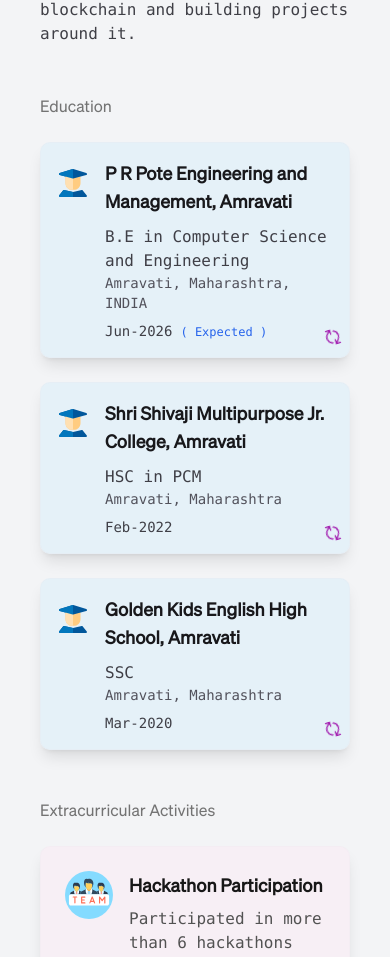
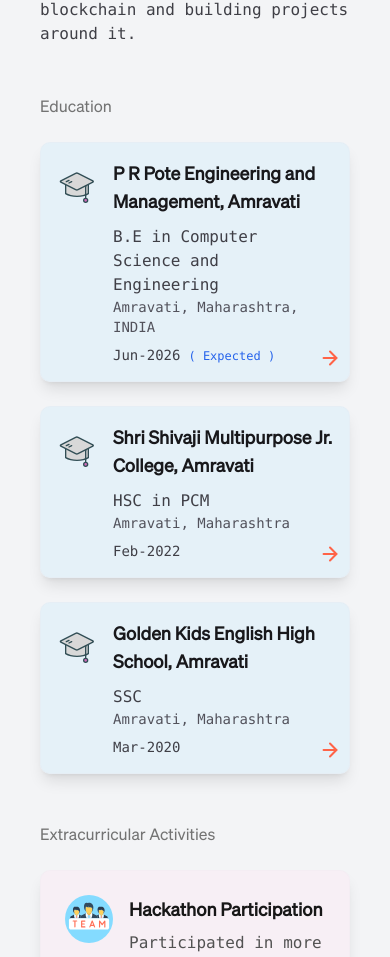
Before and after one commit to Sujal2308/portfolio01, a React (Vite) app: page / in a window 390 px wide. Shown: the part 2356-3313 px from the top of the page. Built offline with nearby package versions, Linux system fonts and the light colour scheme; a web font is replaced by a local one.

Commit message:
fix: update SVG logo and enhance education descriptions with icons for better clarity

```diff
--- a/src/App.tsx
+++ b/src/App.tsx
@@ -109,8 +109,8 @@ function App() {
                     className={
                       `flex items-center gap-2 px-3 py-1.5 text-sm font-medium rounded-full bg-white/5 dark:bg-black/10 border transition-colors duration-300 ` +
                       (isOrbitView
-                        ? 'border-blue-500 dark:border-blue-400 sm:hover:border-blue-400'
-                        : 'border-fuchsia-500 dark:border-fuchsia-400 sm:hover:border-fuchsia-400')
+                        ? "border-blue-500 dark:border-blue-400 sm:hover:border-blue-400"
+                        : "border-fuchsia-500 dark:border-fuchsia-400 sm:hover:border-fuchsia-400")
                     }
                   >
                     {isOrbitView ? (
--- a/src/features/education/Education.tsx
+++ b/src/features/education/Education.tsx
@@ -23,7 +23,7 @@ const educationData: EducationItem[] = [
     status: "( Expected )",
     logo: "student-svgrepo-com.svg",
     description:
-      "• Focused on software development and algorithms\n• Learning modern technologies and system design\n• Active in coding competitions and tech events",
+      "• 💻 Focused on software development and algorithms\n• 🚀 Learning modern technologies and system design\n• 🏆 Active in coding competitions and tech events",
   },
   {
     institution: "Shri Shivaji Multipurpose Jr. College, Amravati",
@@ -32,7 +32,7 @@ const educationData: EducationItem[] = [
     period: "Feb-2022",
     logo: "student-svgrepo-com.svg",
     description:
-      "• Strong foundation in Physics, Chemistry, Mathematics\n• Developed analytical and problem-solving skills",
+      "• 📚 Strong foundation in Physics, Chemistry, Mathematics\n• 🧠 Developed analytical and problem-solving skills",
   },
   {
     institution: "Golden Kids English High School, Amravati",
@@ -41,7 +41,7 @@ const educationData: EducationItem[] = [
     period: "Mar-2020",
     logo: "student-svgrepo-com.svg",
     description:
-      "• Completed with distinction\n• Built fundamental academic skills",
+      "• 🎓 Completed with distinction\n• 🏫 Built fundamental academic skills",
   },
 ];
 
@@ -72,7 +72,7 @@ export function Education({ className }: EducationProps) {
                       <img
                         src={`/svg/logos/${edu.logo}`}
                         alt="Education"
-                        className="w-8 h-8 object-contain mt-2"
+                        className="w-10 h-10 object-contain mt-2"
                       />
                     </div>
 
@@ -107,21 +107,20 @@ export function Education({ className }: EducationProps) {
                             {edu.status}
                           </span>
                         )}
-                        {/* Flip Icon: Only show on mobile */}
-                        <div className="sm:hidden absolute -right-2 -bottom-1 animate-spin">
+                        {/* Flip Icon: Only show on mobile, now right arrow */}
+                        <div className="sm:hidden absolute -right-2 -bottom-1">
                           <svg
-                            width="16"
-                            height="16"
+                            width="22"
+                            height="22"
                             viewBox="0 0 24 24"
                             fill="none"
-                            stroke="#a21caf"
-                            strokeWidth="2"
+                            stroke="#ff6347"
+                            strokeWidth="2.2"
                             strokeLinecap="round"
                             strokeLinejoin="round"
                           >
-                            <polyline points="23 4 23 10 17 10"></polyline>
-                            <polyline points="1 20 1 14 7 14"></polyline>
-                            <path d="M3.51 9a9 9 0 0114.13-3.36L23 10M1 14l5.36 5.36A9 9 0 0020.49 15"></path>
+                            <line x1="5" y1="12" x2="19" y2="12" />
+                            <polyline points="12 5 19 12 12 19" />
                           </svg>
                         </div>
                       </div>
@@ -130,11 +129,38 @@ export function Education({ className }: EducationProps) {
                 </div>
 
                 {/* Back Side */}
-                <div className="absolute inset-0 p-4 bg-[#2563eb] rounded-lg border border-gray-200/20 dark:border-gray-700/30 shadow-lg backface-hidden rotate-y-180 flex items-center justify-center">
-                  <div className="w-full">
-                    <div className="text-white text-sm leading-relaxed whitespace-pre-line">
+                <div className="absolute inset-0 p-4 bg-[rgba(186,230,253,0.25)] dark:bg-black/10 rounded-lg border border-gray-200/20 dark:border-gray-700/30 transition-colors duration-200 shadow-lg backface-hidden rotate-y-180 flex items-center justify-center">
+                  <div className="w-full relative">
+                    <div className="text-black dark:text-white text-sm leading-relaxed whitespace-pre-line font-mono">
                       {edu.description}
                     </div>
+                    {/* Left Arrow for flipping back, only on mobile, same position as right arrow */}
+                    <div className="sm:hidden absolute -right-2 -bottom-1 translate-y-4">
+                      <button
+                        type="button"
+                        className="p-1 bg-white/20 rounded-full backdrop-blur-md shadow-md pointer-events-auto"
+                        aria-label="Flip back"
+                        onClick={(e) => {
+                          e.stopPropagation();
+                          setFlipped(null);
+                        }}
+                      >
+                        <svg
+                          width="22"
+                          height="22"
+                          viewBox="0 0 24 24"
+                          fill="none"
+                          stroke="#4b006e"
+                          strokeWidth="2.2"
+                          strokeLinecap="round"
+                          strokeLinejoin="round"
+                        >
+                          <line x1="19" y1="12" x2="5" y2="12" />
+                          <polyline points="12 19 5 12 12 5" />
+                        </svg>
+                      </button>
+                    </div>
+                    {/* Left Arrow for flipping back, only on mobile */}
                   </div>
                 </div>
               </div>
```
Also changed, not shown: public/svg/logos/student-svgrepo-com.svg.
